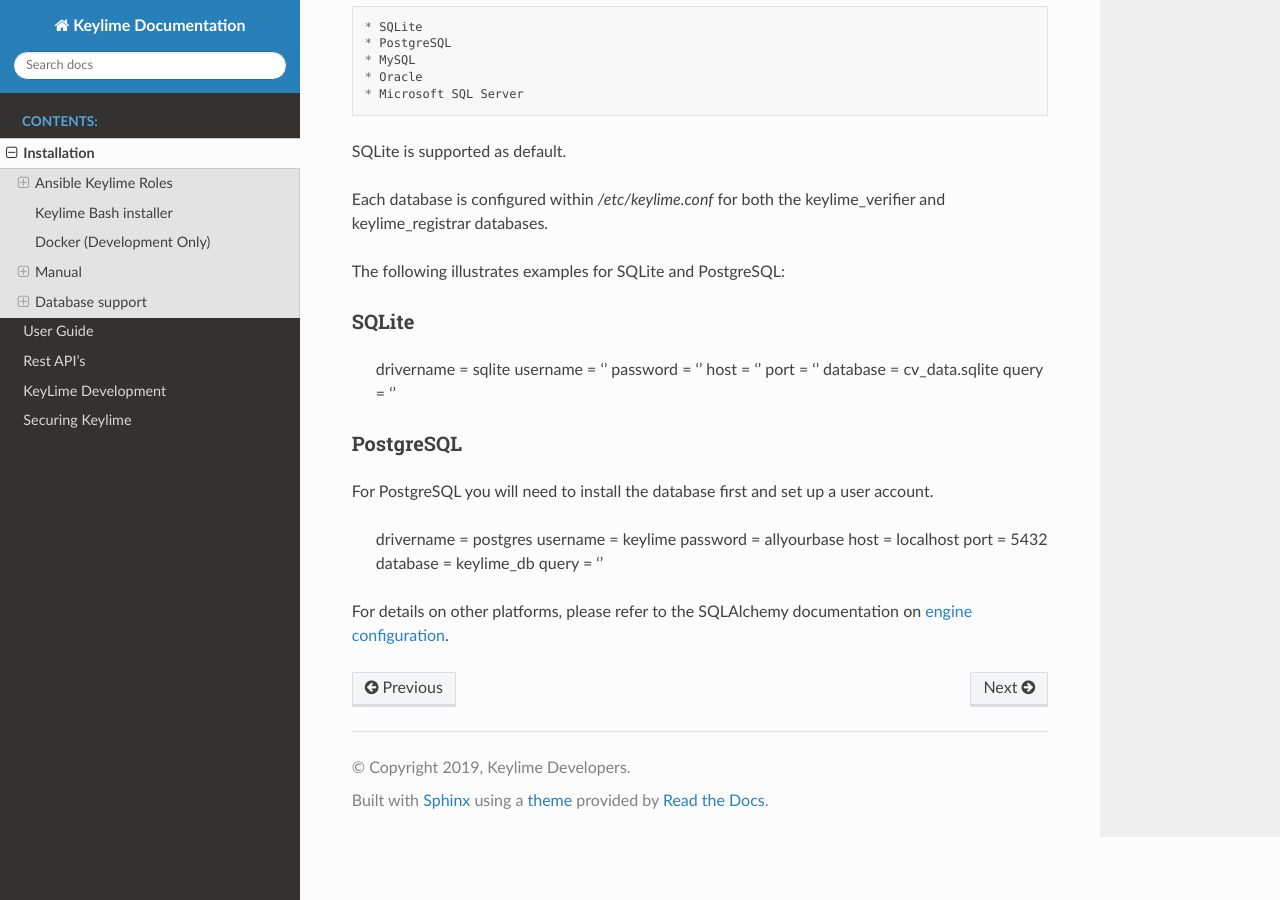
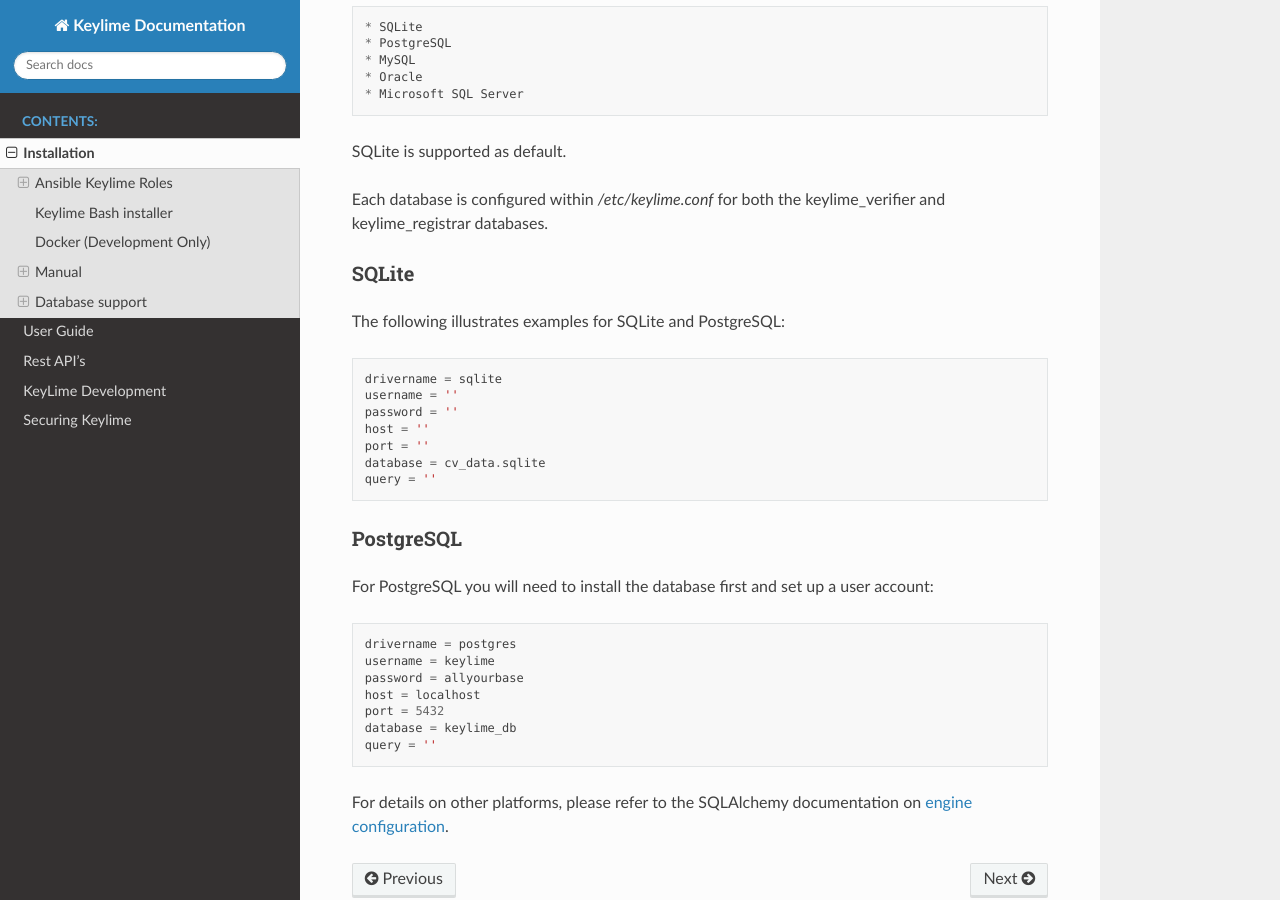
Before and after one commit to keylime/keylime, a Sphinx documentation site: the page built from docs/installation.rst, in a window 1280 px wide and 900 px high, scrolled down 6298 px. Built offline with Sphinx 7.4.7 and the Read the Docs theme 2.0.0, drawn with Linux system fonts in a browser that asks for light colours.

Commit message:
pre code sets

```diff
--- a/docs/installation.rst
+++ b/docs/installation.rst
@@ -296,10 +296,10 @@
 Each database is configured within `/etc/keylime.conf` for both the keylime_verifier
 and keylime_registrar databases.
 
-The following illustrates examples for SQLite and PostgreSQL::
-
 SQLite
 ~~~~~~
+
+The following illustrates examples for SQLite and PostgreSQL::
 
     drivername = sqlite
     username = ''
@@ -313,7 +313,7 @@
 ~~~~~~~~~~
 
 For PostgreSQL you will need to install the database first and set up a user
-account.
+account::
 
     drivername = postgres
     username = keylime
```
